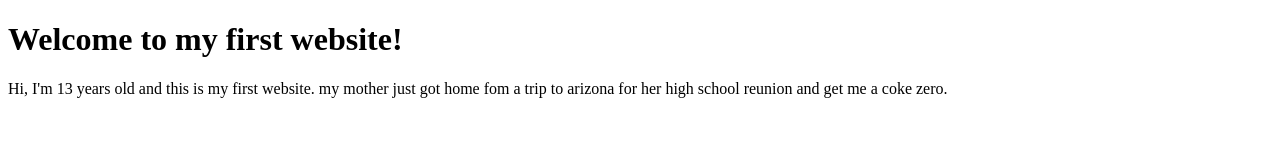
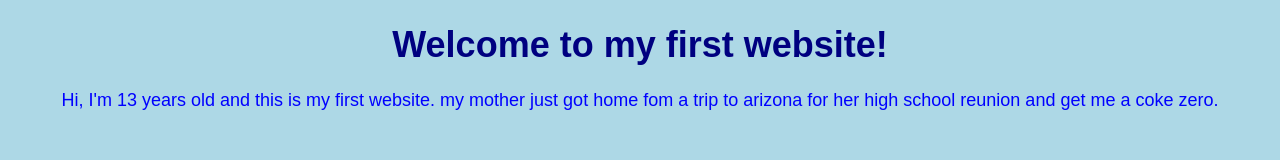
Before and after one commit to Brigham-brown/Brigham-brown.github.io, a plain HTML site: page index.html in a window 1280 px wide. Drawn offline with Linux system fonts and the light colour scheme.

Commit message:
my website

```diff
--- a/index.html
+++ b/index.html
@@ -4,6 +4,7 @@
     <meta charset="UTF-8">
     <meta name="viewport" content="width=device-width, initial-scale=1.0">
     <title>Brigham's website</title>
+    <link rel="stylesheet" href="styles.css">
 </head>
 <body>
     <h1>Welcome to my first website!</h1>
--- /dev/null
+++ b/styles.css
@@ -0,0 +1,16 @@
+body {
+    background-color: lightblue;
+    font-family: Arial, sans-serif;
+    text-align: center;
+}
+
+h1 {
+    color: navy;
+    font-size: 36px;
+}
+
+p {
+    color: blue;
+    font-size: 18px;
+    margin: 20px;
+}
```
